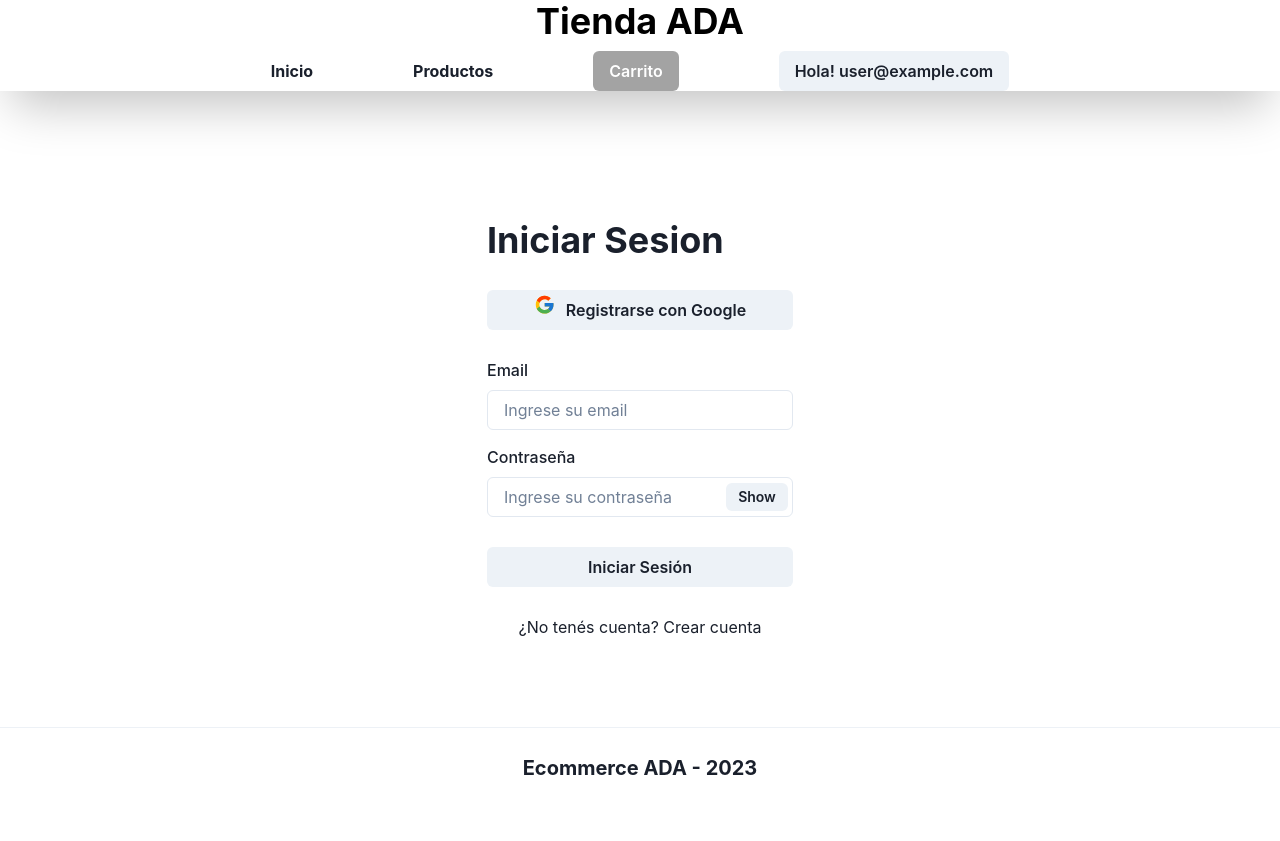
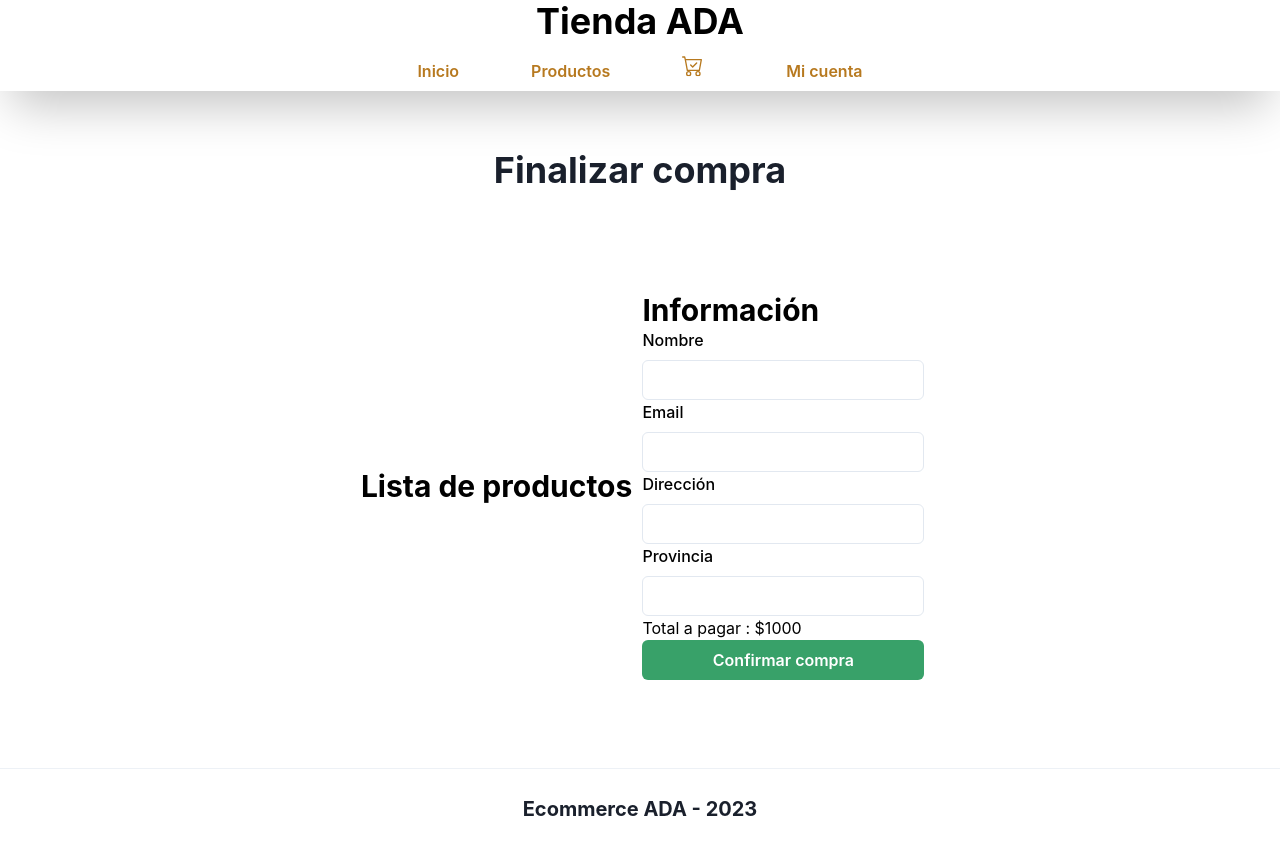
Before and after one commit to carlaweglin/tp-final-ecommerce, a React (Vite) app: page /checkout in a window 1280 px wide. Before the commit this address led to /login. Before the commit the page ends 800 px from the top, so only its background shows below. Built offline with nearby package versions, Linux system fonts and the light colour scheme; no server answers; sample sign-in values are in the browser's storage.

Commit message:
add drawer cart and fix route checkout

```diff
--- a/index.html
+++ b/index.html
@@ -4,6 +4,13 @@
     <meta charset="UTF-8" />
     <link rel="icon" type="image/svg+xml" href="/vite.svg" />
     <meta name="viewport" content="width=device-width, initial-scale=1.0" />
+    <link
+      rel="stylesheet"
+      href="https://cdnjs.cloudflare.com/ajax/libs/font-awesome/6.2.1/css/all.min.css"
+      integrity="sha512-MV7K8+y+gLIBoVD59lQIYicR65iaqukzvf/nwasF0nqhPay5w/9lJmVM2hMDcnK1OnMGCdVK+iQrJ7lzPJQd1w=="
+      crossorigin="anonymous"
+      referrerpolicy="no-referrer"
+    />
     <title>Ecommerce ADA</title>
   </head>
   <body>
--- a/package.json
+++ b/package.json
@@ -10,6 +10,7 @@
     "preview": "vite preview"
   },
   "dependencies": {
+    "@chakra-ui/icons": "^2.0.19",
     "@chakra-ui/react": "^2.6.1",
     "@emotion/react": "^11.11.0",
     "@emotion/styled": "^11.11.0",
--- a/src/App.jsx
+++ b/src/App.jsx
@@ -8,7 +8,8 @@ import { ProductDetails } from './pages/ProductDetails';
 import { Login } from './pages/Login';
 import { Register } from "./pages/Register";
 import { Checkout } from './pages/CheckOut';
-import { ProtectedRoutChechout } from './components/ProtectedRoutCheckout';
+import { ProtectedRoutCheckout } from './components/ProtectedRoutCheckout';
+import { Cart } from './components/Cart';
 
 
 function App() {
@@ -23,8 +24,9 @@ function App() {
         <Route path='/products/:id' element={<ProductDetails/>} />
         <Route path='/login' element={<Login/>} />
         <Route path='/register' element={<Register/>} />
+        <Route path='/cart' element={<Cart/>} />
         <Route path='*' element={<Error404/>} />
-        <Route path='/checkout' element={<ProtectedRoutChechout><Checkout/></ProtectedRoutChechout>}/>
+        <Route path='/checkout' element={<ProtectedRoutCheckout><Checkout/></ProtectedRoutCheckout>}/>
       </Routes>
     </AppLayout>
   )
--- /dev/null
+++ b/src/components/Cart.jsx
@@ -0,0 +1,7 @@
+import { DrawerCart } from "./DrawerCart";
+
+export function Cart (params) {
+    return(
+        <DrawerCart/>
+    )
+}
--- /dev/null
+++ b/src/components/DrawerCart.jsx
@@ -0,0 +1,56 @@
+import {
+  Drawer,
+  DrawerBody,
+  DrawerFooter,
+  DrawerHeader,
+  DrawerOverlay,
+  DrawerContent,
+  DrawerCloseButton,
+  useDisclosure,
+  Button,
+  Icon,
+  Link,
+} from '@chakra-ui/react'
+import { BsCartCheck } from 'react-icons/bs'
+import { Link as RouterLink } from 'react-router-dom'
+import React from 'react'
+
+export function DrawerCart() {
+    const { isOpen, onOpen, onClose } = useDisclosure()
+    const btnRef = React.useRef()
+
+    return (
+      <>
+        <Button ref={btnRef} colorScheme="yellow" variant="ghost" onClick={onOpen}>
+        <Icon boxSize={8}>
+          <BsCartCheck />
+        </Icon>
+      </Button>
+        <Drawer
+          isOpen={isOpen}
+          placement='right'
+          onClose={onClose}
+          finalFocusRef={btnRef}
+        >
+          <DrawerOverlay />
+          <DrawerContent>
+            <DrawerCloseButton />
+            <DrawerHeader>Mi Carrito</DrawerHeader>
+
+            <DrawerBody>
+              Lista de productos
+            </DrawerBody>
+
+            <DrawerFooter>
+              <Button colorScheme='red' variant='outline' mr={3} onClick={onClose}>
+                Vaciar carrito
+              </Button>
+              <Link as={RouterLink} to="/checkout">
+              <Button colorScheme='green' onClick={onClose}>Finalizar Compra</Button>
+              </Link>
+            </DrawerFooter>
+          </DrawerContent>
+        </Drawer>
+      </>
+    )
+  }
--- a/src/components/NavApp.jsx
+++ b/src/components/NavApp.jsx
@@ -1,27 +1,24 @@
 import {
   Button,
   HStack,
+  Icon,
   Link,
   Menu,
   MenuButton,
   MenuItem,
   MenuList,
-  Text,
-
 } from '@chakra-ui/react'
-import { useContext, useEffect, useState } from 'react'
-
+import { useContext } from 'react'
 import { Link as RouterLink } from 'react-router-dom'
 import { UserContext } from '../context/UserContext'
 import { signOut } from 'firebase/auth'
 import { auth } from '../firebase/config'
-
+import { DrawerCart } from './DrawerCart'
 
 export function NavApp() {
   let user = useContext(UserContext)
-  const [asd, setasd] = useState(false)
+
   const userSignOut = () => {
-    setasd(!asd)
     try {
       signOut(auth)
     } catch (error) {
@@ -29,21 +26,28 @@ export function NavApp() {
     }
   }
 
-
   return (
-    <HStack w="100%" justifyContent="center" gap={100}>
+    <HStack
+      w="100%"
+      justifyContent="center"
+      gap={10}
+      flexWrap={{ base: 'wrap', md: 'nowrap' }}
+    >
       <Link as={RouterLink} to="/">
-      <Text as='b'>Inicio</Text>
+        <Button colorScheme="yellow" variant="ghost">
+          Inicio
+        </Button>
       </Link>
       <Link as={RouterLink} to="/products">
-      <Text as='b'>Productos</Text>
+        <Button colorScheme="yellow" variant="ghost">
+          Productos
+        </Button>
       </Link>
-      <Button colorScheme="blackAlpha">Carrito</Button>
+      <DrawerCart/>
       {user !== undefined ? (
-        // <Button onClick={userSignOut}>{`Hola! ${user?.email}`}</Button>
         <Menu>
-          <MenuButton as={Button} >
-            {`Hola! ${user?.email}`}
+          <MenuButton as={Button} colorScheme="yellow" variant="ghost">
+            Mi cuenta
           </MenuButton>
           <MenuList>
             <MenuItem onClick={userSignOut}>Cerrar sesión</MenuItem>
--- a/src/components/ProtectedRoutCheckout.jsx
+++ b/src/components/ProtectedRoutCheckout.jsx
@@ -1,15 +1,21 @@
-import { useContext } from 'react'
+import { useContext, useEffect } from 'react'
 import { UserContext } from '../context/UserContext'
 import { Navigate } from 'react-router-dom'
 
-export const ProtectedRoutChechout = ({ children }) => {
-  const user = useContext(UserContext)
+export const ProtectedRoutCheckout =  ({ children }) => {
+  let user = useContext(UserContext)
 
-  console.log(user);
 
-  if (user === undefined) {
-    return <Navigate to="/login" replace />
+
+  console.log("user:",user);
+
+  if (user !== "pending") {
+      if (user === undefined) {
+        return <Navigate to="/login" replace />
+      }
   }
+
+
 
   return children
 }
--- a/src/context/UserContext.jsx
+++ b/src/context/UserContext.jsx
@@ -1,26 +1,23 @@
-import { onAuthStateChanged } from 'firebase/auth';
+import { onAuthStateChanged } from 'firebase/auth'
 import { createContext, useState } from 'react'
-import { auth } from '../firebase/config';
+import { auth } from '../firebase/config'
 
 export const UserContext = createContext()
 
-export const UserProvider = ({ children }) => {
-
-const [user, setUser] = useState()
+export const UserProvider =  ({ children }) => {
+  const [user, setUser] = useState("pending")
   onAuthStateChanged(auth, (user) => {
     if (user) {
       // User is signed in, see docs for a list of available properties
       // https://firebase.google.com/docs/reference/js/firebase.User
-          const uid = user.uid;
+      const uid = user.uid
       // ...
 
       setUser(user)
     } else {
       setUser()
-
     }
-      });
-
+  })
 
   return <UserContext.Provider value={user}>{children}</UserContext.Provider>
 }
--- a/src/pages/Checkout.jsx
+++ b/src/pages/Checkout.jsx
@@ -8,7 +8,6 @@ import {
   FormLabel,
   Heading,
   Input,
-
   Stack,
   Text,
 } from '@chakra-ui/react'
--- a/src/pages/Products.jsx
+++ b/src/pages/Products.jsx
@@ -17,7 +17,7 @@ import {
 } from '@chakra-ui/react'
 import { ProductCard } from '../components/ProductCard'
 import { useEffect, useState } from 'react'
-import { getAllProducts } from '../services/products'
+import { getAllProducts, getProductsWithFilter } from '../services/products'
 
 export function Products() {
   const [products, setProducts] = useState([])
--- a/src/services/products.js
+++ b/src/services/products.js
@@ -45,5 +45,5 @@ export const getProductsWithFilter = async (name) => {
     ...doc.data(),
   }))
 
-  return products;
+  return products
 }
```
Also changed, not shown: 1 other file (tests, documents, lock files or other folders). Lines whose indentation alone changed are shown as unchanged.
